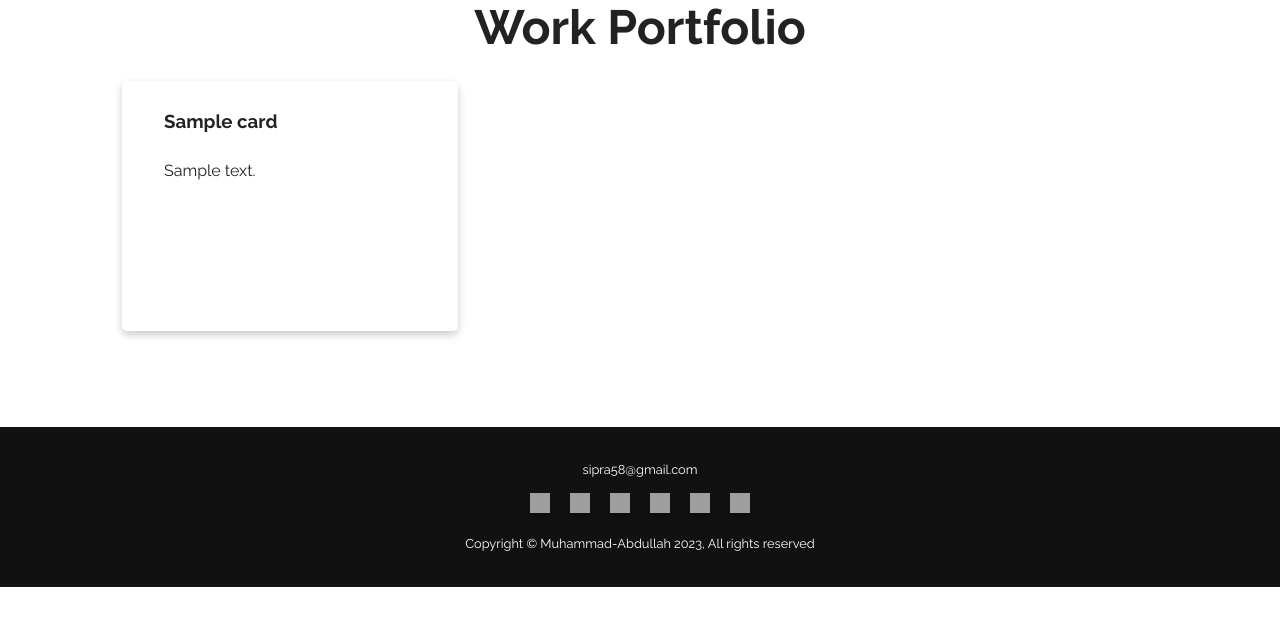
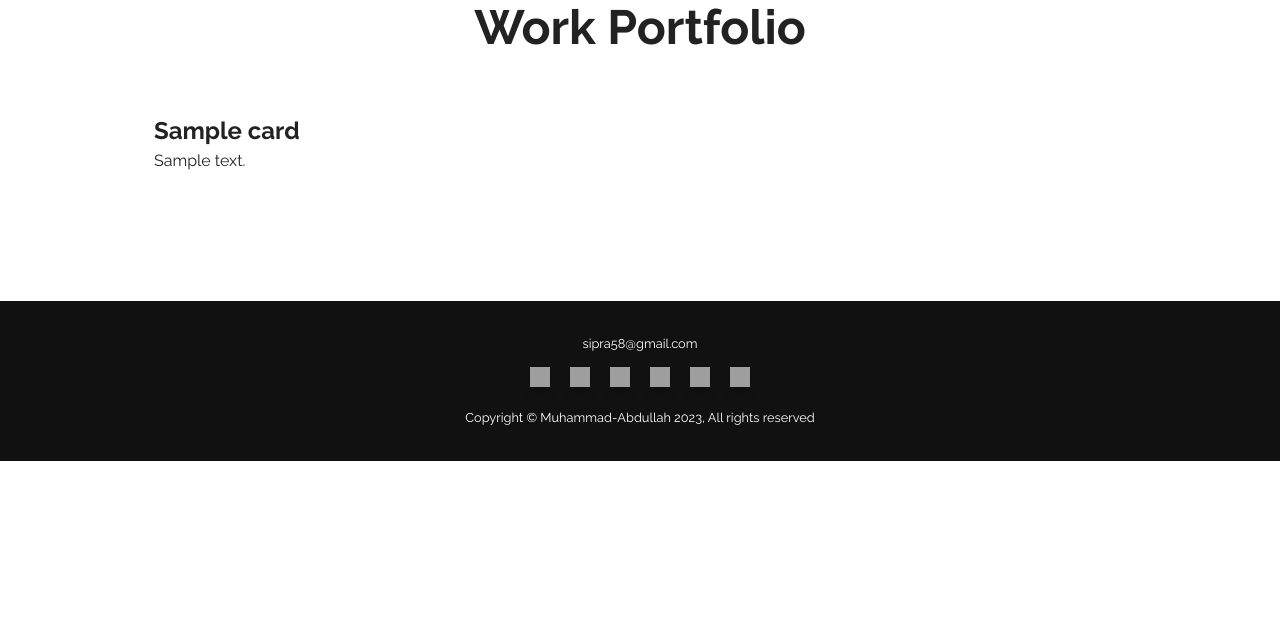
Before and after one commit to abdullah-zia-22/portfolio, a Flask app: template templates/projects.html in a window 1280 px wide. Shown: the part 73-699 px from the top of the page. Run offline with Flask 3, Linux system fonts and the light colour scheme; the template is opened without the code that fills it: most values are stand-ins (such as "Sample title", 1, 10 or a date in 2020); grey boxes are pictures that could not be loaded.

Commit message:
Projects page design change
change in projects page design due to long text cards

```diff
--- a/static/css/utilities.css
+++ b/static/css/utilities.css
@@ -110,8 +110,7 @@ h2::selection {
 
 /* Project cards */
 .card {
-  padding: 1rem;
-  color: #ffffff;
+  padding: 2rem;
   border-radius: 5px;
   transition: 0.4s ease-in-out;
   cursor: pointer;
--- a/templates/projects.html
+++ b/templates/projects.html
@@ -7,17 +7,17 @@
         <h2>Work Portfolio</h2>
     </div>
 
-    <article class="project">
+
         {% for card in cards %}
-        <div class="textcard">
-            <div class="container">
-                <h3>{{card.name}}</h3>
-                <br>
-                <p>{{card.description}}</p>
+        <div class="card">
+            <div class="card-header">
+                <h1>{{card.name}}</h1>
+            </div>
+            <div class="card-body">
+                <p class="card-text">{{card.description}}</p>
             </div>
         </div>
 
         {% endfor %}
-    </article>
 </section>
 {% endblock %}
```
